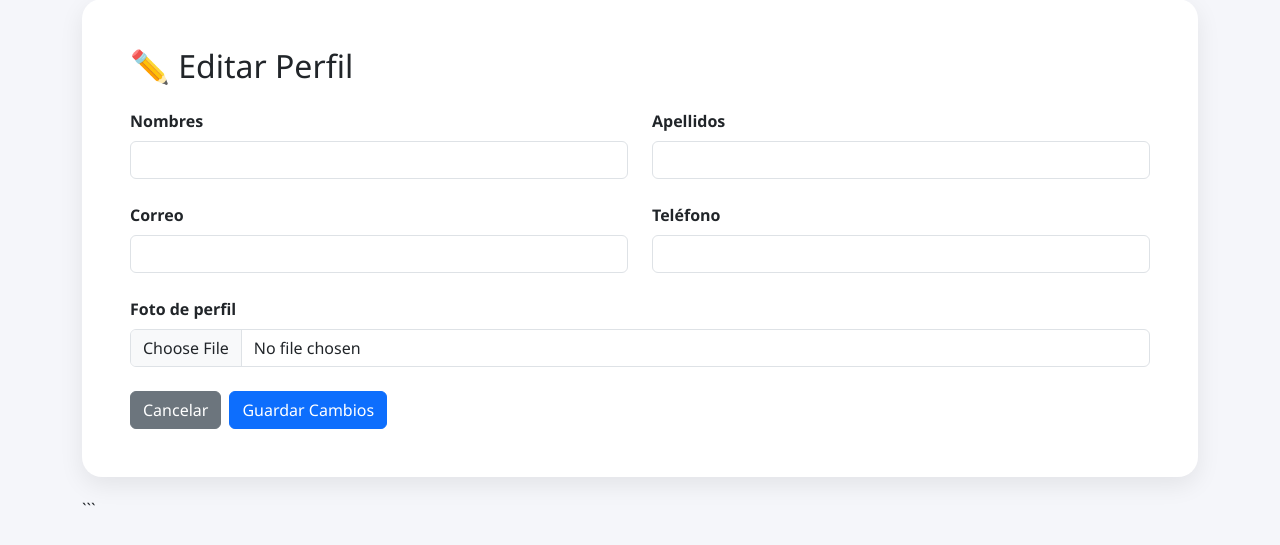
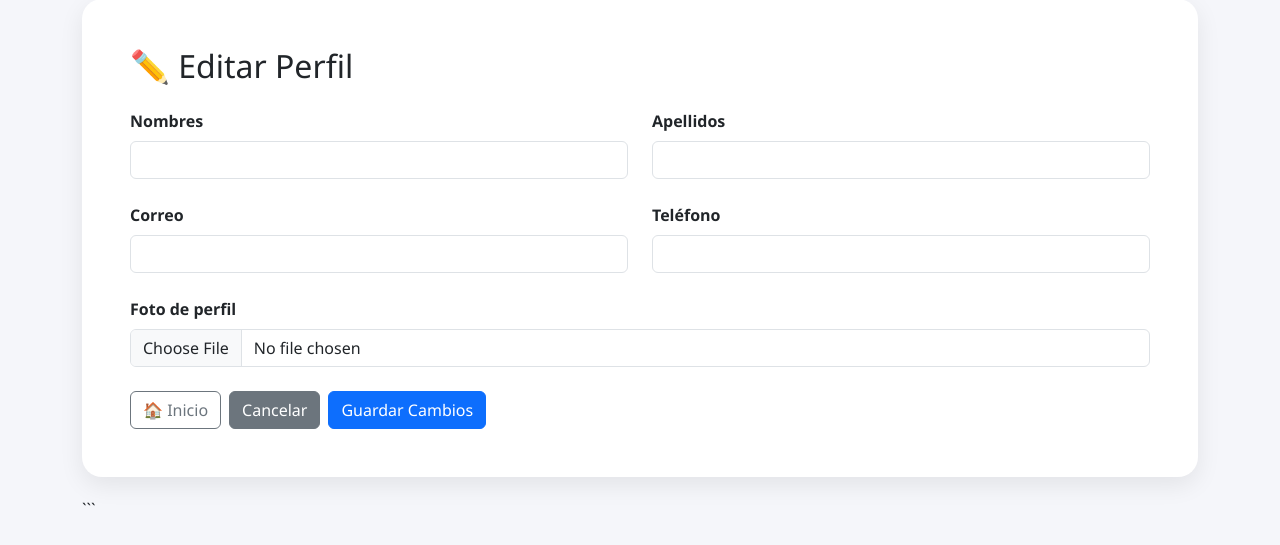
Before and after one commit to camiloacuma1899/prejuvenil-app, a Flask app: page /perfil/editar in a window 1280 px wide. Shown: the part 97-642 px from the top of the page. Run offline with Flask 3, Linux system fonts and the light colour scheme; a user stored in the database is signed in; some libraries are stand-ins or nearby versions.

Commit message:
Mejoras perfil usuario

```diff
--- a/app/templates/editar_perfil.html
+++ b/app/templates/editar_perfil.html
@@ -107,7 +107,14 @@
 
         </div>
 
-        <div class="d-flex gap-2">
+        <div class="d-flex gap-2 flex-wrap">
+
+    <a href="{{ url_for('main.inicio') }}"
+       class="btn btn-outline-secondary">
+
+        🏠 Inicio
+
+    </a>
 
     <a href="{{ url_for('main.perfil') }}"
        class="btn btn-secondary">
--- a/app/templates/perfil.html
+++ b/app/templates/perfil.html
@@ -112,6 +112,12 @@
 
                 </a>
 
+                    <a href="{{ url_for('main.inicio') }}"
+                        class="btn btn-secondary">
+
+                    🏠 Volver al Inicio
+
+                </a>
             </div>
 
         </div>
```
Lines whose indentation alone changed are shown as unchanged.
